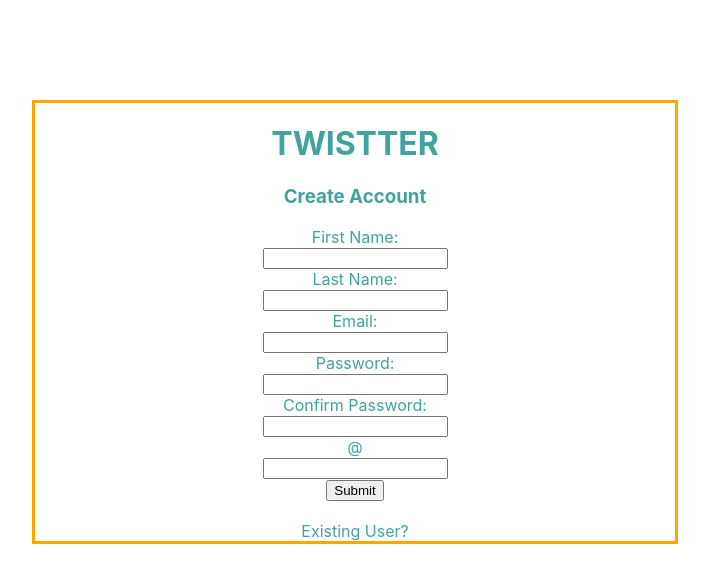
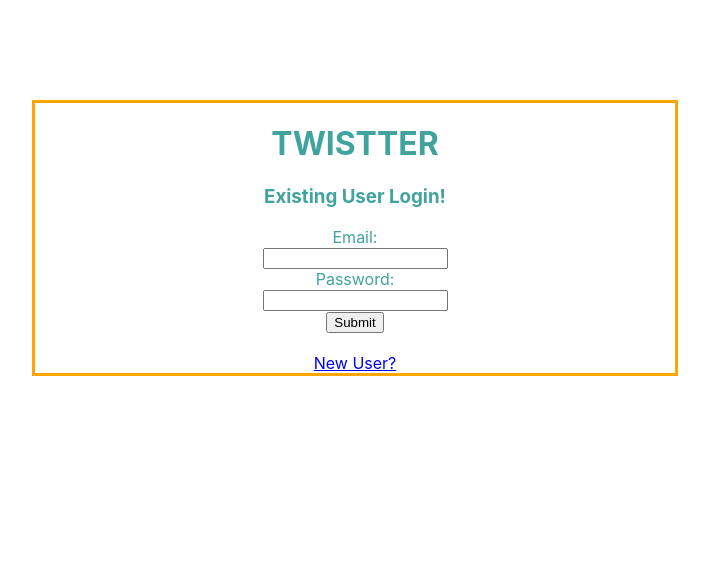
Before and after one commit to aniamb/twistter-307, a React (Create React App) app in the folder twistter/: page /login in a window 1280 px wide. Shown: the top 582 px of the page, without its empty margins (285-994 px from the left). Built offline with nearby package versions, Linux system fonts and the light colour scheme.

Commit message:
Add basic navigation between create account and logging in

```diff
--- a/twistter/src/App.js
+++ b/twistter/src/App.js
@@ -1,25 +1,21 @@
 import React from 'react';
 import logo from './logo.svg';
 import './App.css';
+import CreateAccount from './CreateAccount'
+import Login from './Login'
+
+import {Switch, Route} from 'react-router-dom'
 
 function App() {
   return (
     <div className="App">
-      <header className="App-header">
-        <img src={logo} className="App-logo" alt="logo" />
-        <h1>Waddup Team 1</h1>
-        <p>
-          Edit <code>src/App.js</code> and save to reload.
-        </p>
-        <a
-          className="App-link"
-          href="https://reactjs.org"
-          target="_blank"
-          rel="noopener noreferrer"
-        >
-          Learn React
-        </a>
-      </header>
+      <Switch>
+        <Route path="/createaccount" component={CreateAccount}/>
+        <Route path="/login" component={Login}/>
+        <Route render= {() =>
+            <CreateAccount />
+           }/>
+    </Switch>
     </div>
   );
 }
--- a/twistter/src/CreateAccount.js
+++ b/twistter/src/CreateAccount.js
@@ -1,4 +1,6 @@
 import React, { Component } from 'react';
+import {Switch, Route, NavLink} from 'react-router-dom'
+import Login from './Login'
 import './CreateAccount.css';
 
 class CreateAccount extends Component {
@@ -24,7 +26,7 @@ class CreateAccount extends Component {
                     <input type="submit" value="Submit"/>
                 </form>
                 <br/>
-                Existing User?
+                <NavLink to="/login">Existing User?</NavLink>
             </div>
 
 
--- /dev/null
+++ b/twistter/src/Login.css
@@ -0,0 +1,13 @@
+.Login{
+    max-width: 100%;
+    height: 100%;
+    color: rgb(64, 163, 158);
+}
+.inputBox{
+    margin: 0 auto;
+    border-style: solid;
+    border-color: orange;
+    width: 50%;
+    margin-top: 100px;
+    text-align: center;
+}
--- a/twistter/src/Login.js
+++ b/twistter/src/Login.js
@@ -1,5 +1,7 @@
 import React, { Component } from 'react';
-import './CreateAccount.css';
+import {Switch, Route, NavLink} from 'react-router-dom'
+
+import './Login.css';
 
 class Login extends Component {
     render(){
@@ -16,7 +18,7 @@ class Login extends Component {
                     <input type="submit" value="Submit"/>
                 </form>
                 <br/>
-                New User?
+                <NavLink to="/createaccount">New User?</NavLink>
             </div>
         </div>
     )
--- a/twistter/src/index.js
+++ b/twistter/src/index.js
@@ -6,8 +6,14 @@ import App from './App';
 import CreateAccount from './CreateAccount';
 
 import * as serviceWorker from './serviceWorker';
+import { BrowserRouter as Router } from 'react-router-dom';
 
-ReactDOM.render(<CreateAccount />, document.getElementById('root'));
+ReactDOM.render(
+    <Router>
+        <App />
+    </Router>,
+    document.getElementById('root')
+);
 
 // If you want your app to work offline and load faster, you can change
 // unregister() to register() below. Note this comes with some pitfalls.
```
Also changed, not shown: 1 other file (tests, documents, lock files or other folders).
